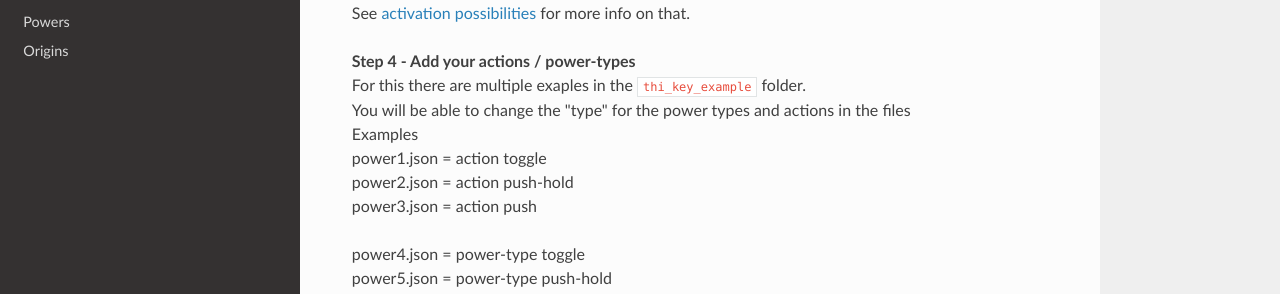
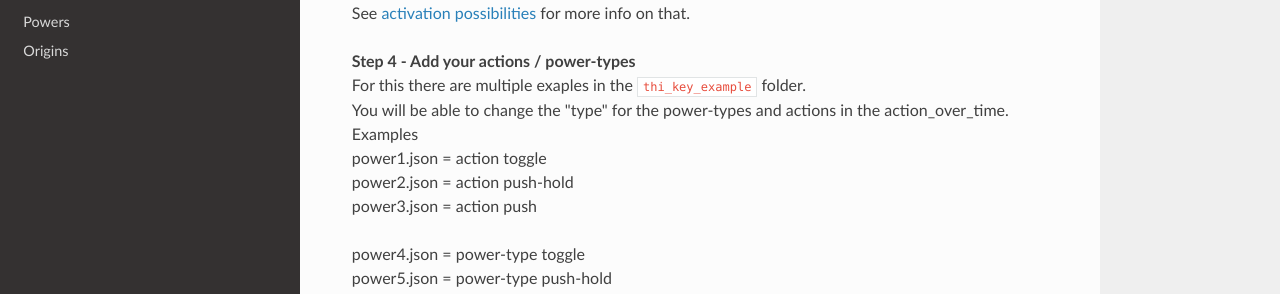
Before and after one commit to MisionThi/thi-origins-stuff, an MkDocs documentation site: the page built from docs/thi_key_library.md, in a window 1280 px wide and 900 px high, scrolled down 591 px. Shown: the part 157-451 px from the top of the window. Built offline with MkDocs 1.6.1, drawn with Linux system fonts in a browser that asks for light colours; nearby versions of some CDN libraries.

Commit message:
Update thi_key_library.md

```diff
--- a/docs/thi_key_library.md
+++ b/docs/thi_key_library.md
@@ -32,7 +32,7 @@ See [activation possibilities](#activation-possibilities) for more info on that.
 
 **Step 4 - Add your actions / power-types** <br />
 For this there are multiple exaples in the `thi_key_example` folder. <br />
-You will be able to change the "type" for the power types and actions in the files <br />
+You will be able to change the "type" for the power-types and actions in the action_over_time.<br />
 Examples <br/>
 power1.json =  action toggle <br/>
 power2.json =  action push-hold <br/>
```
